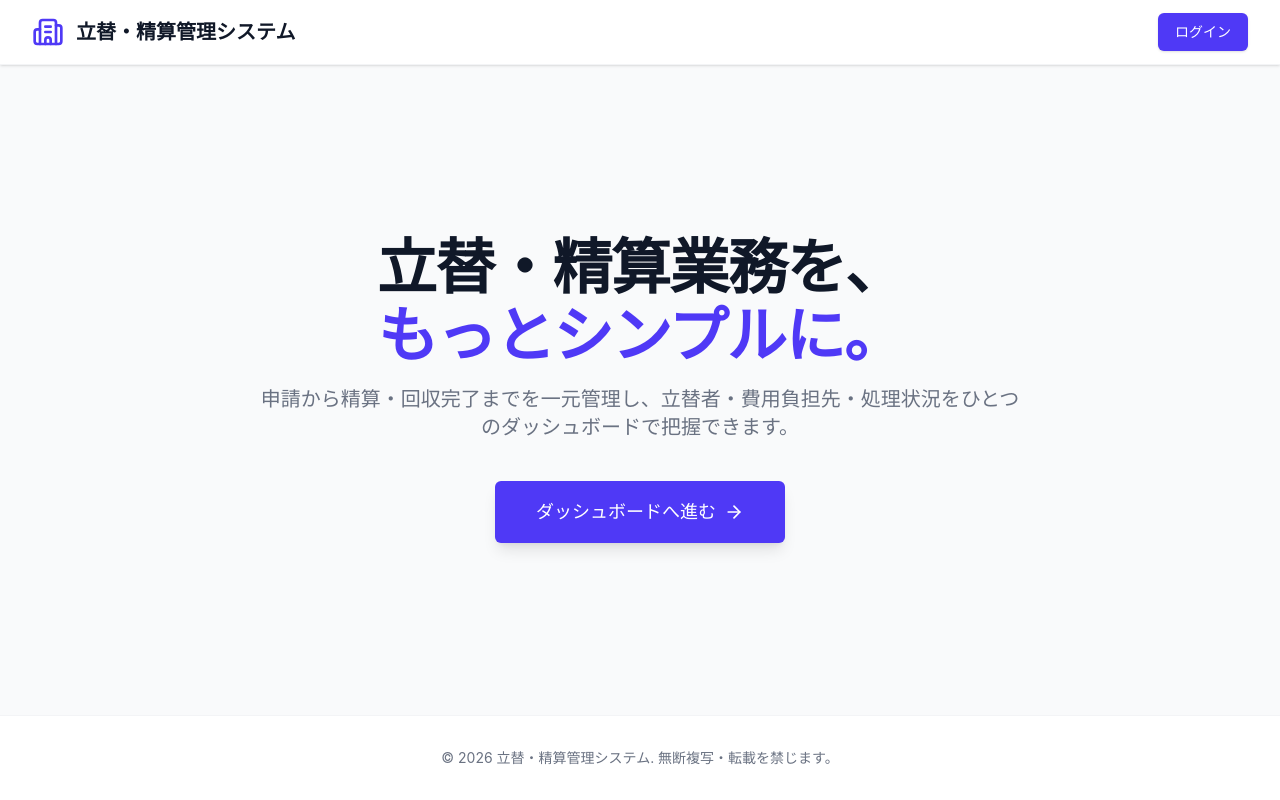
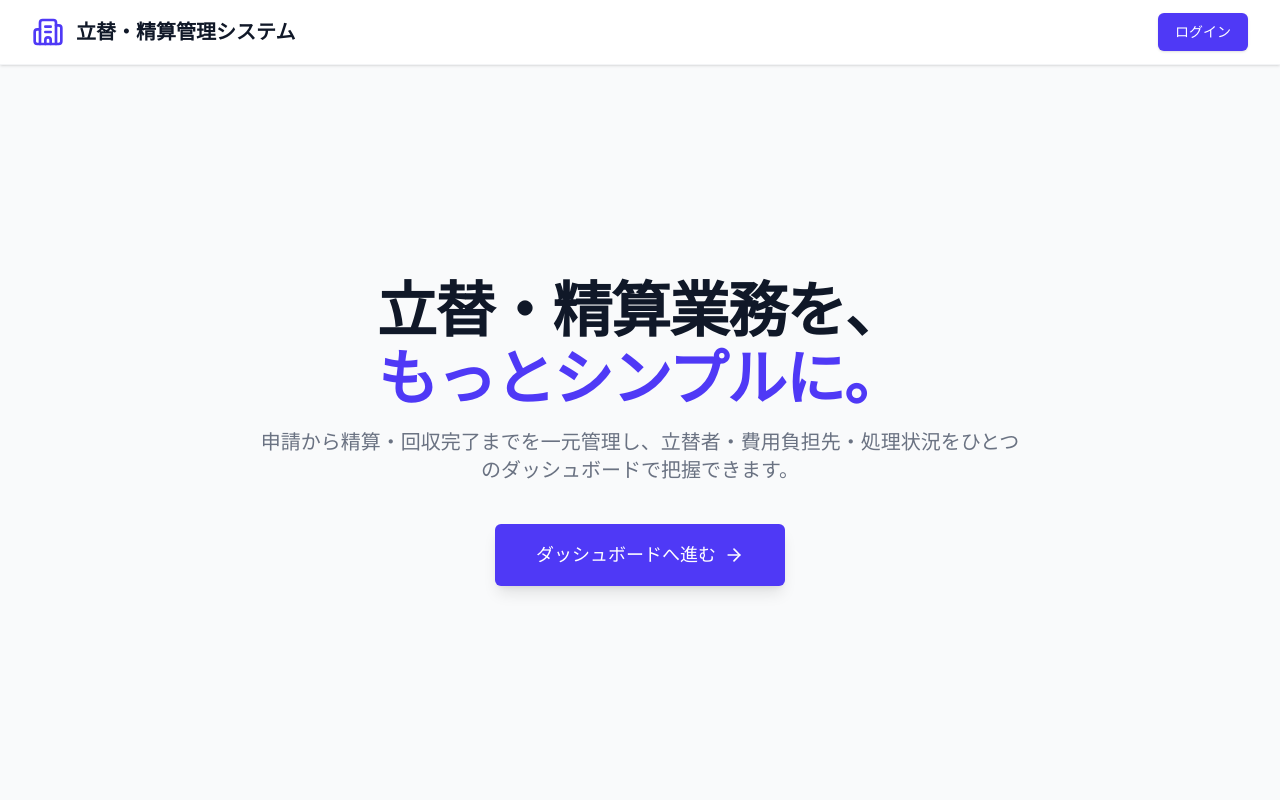
Before and after one commit to vcmohanc/Office-Management_System, a React (Vite) app in the folder client/: page / in a window 1280 px wide. Built offline with nearby package versions, Linux system fonts and the light colour scheme.

Commit message:
feat: remove footer section from LandingPage component

```diff
--- a/client/src/components/LandingPage.jsx
+++ b/client/src/components/LandingPage.jsx
@@ -47,15 +47,6 @@ export default function LandingPage() {
           </div>
         </div>
       </main>
-
-      {/* Footer */}
-      <footer className="bg-white border-t border-gray-100 py-8">
-        <div className="max-w-7xl mx-auto px-4 sm:px-6 lg:px-8">
-          <p className="text-center text-sm text-gray-500">
-            &copy; {new Date().getFullYear()} 立替・精算管理システム. 無断複写・転載を禁じます。
-          </p>
-        </div>
-      </footer>
     </div>
   );
 }
```
